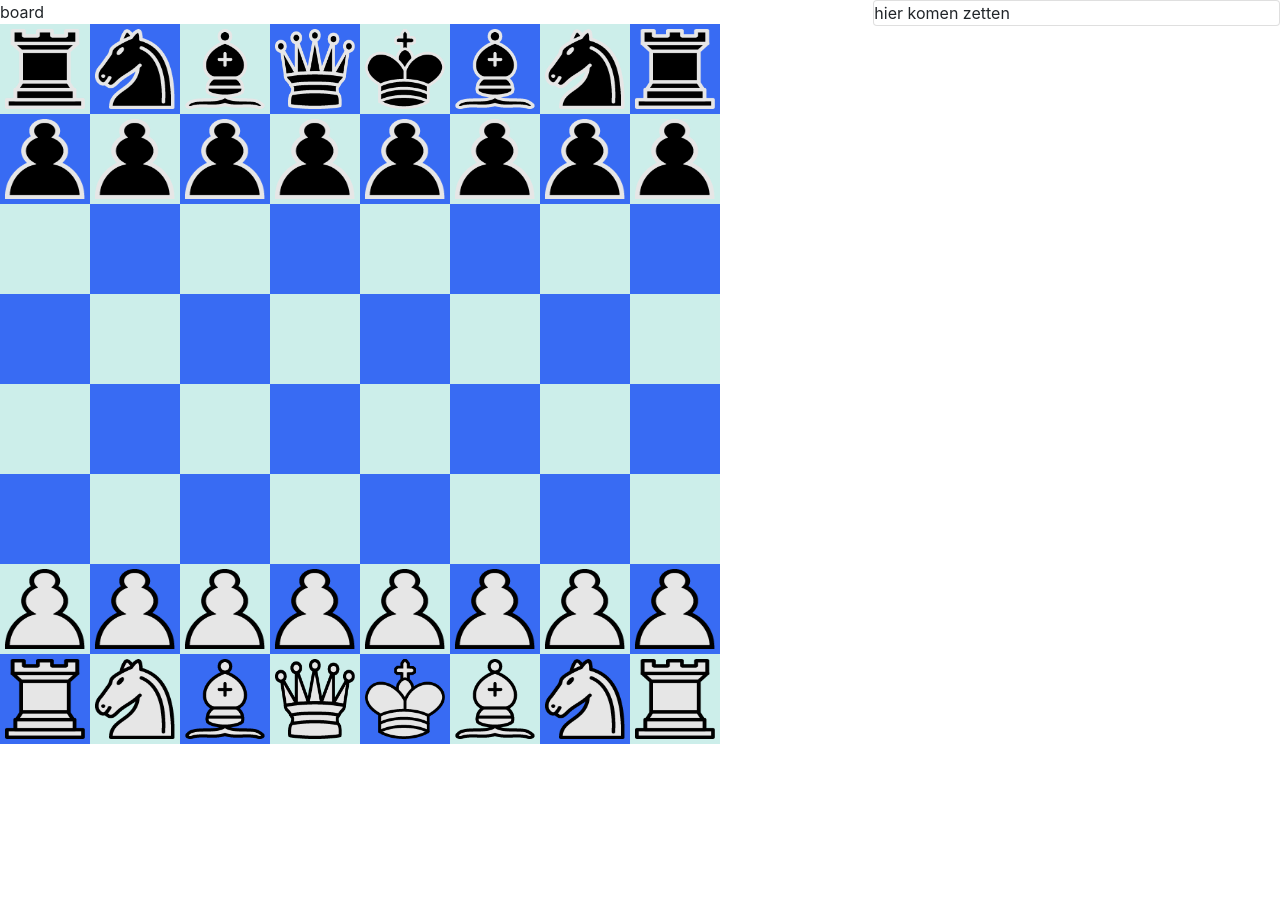
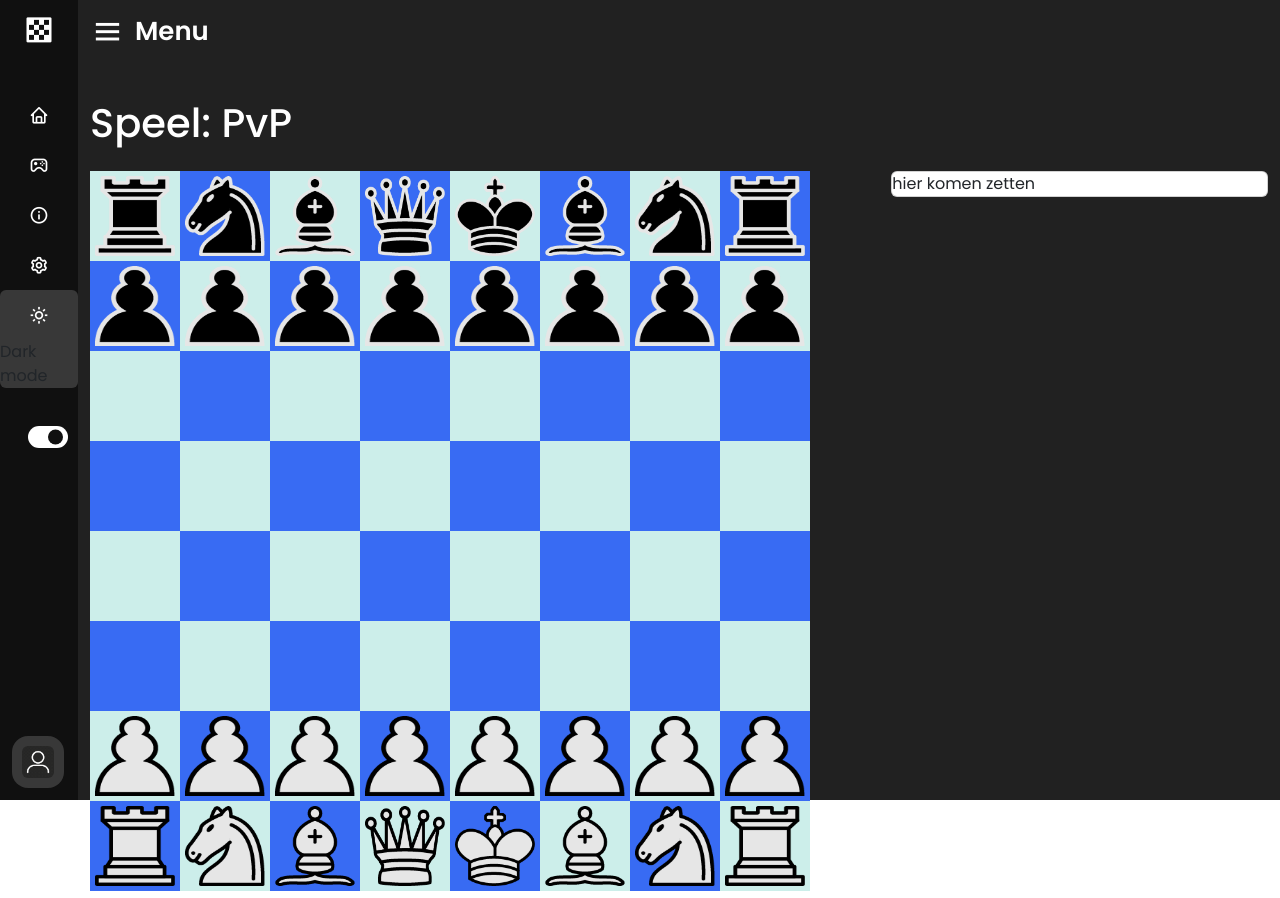
Before and after one commit to wiebe-vandendriessche/schaken, a plain HTML site: page site/chess.html in a window 1280 px wide. Before the commit the page ends 800 px from the top, so only its background shows below. Drawn offline with nearby package versions, Linux system fonts and the light colour scheme.

Commit message:
Sidebar en brakke dark mode

```diff
--- a/site/chess.html
+++ b/site/chess.html
@@ -1,22 +1,145 @@
 <!DOCTYPE html>
-<html lang="en">
+<html lang="nl">
 <head>
     <meta charset="UTF-8">
     <title>Title</title>
-    <link rel="stylesheet" href="https://cdn.jsdelivr.net/npm/bootstrap@4.3.1/dist/css/bootstrap.min.css" integrity="sha384-ggOyR0iXCbMQv3Xipma34MD+dH/1fQ784/j6cY/iJTQUOhcWr7x9JvoRxT2MZw1T" crossorigin="anonymous">
+    <link rel="stylesheet" href="css/navbar.css">
+    <link href='https://unpkg.com/boxicons@2.0.7/css/boxicons.min.css' rel='stylesheet'>
     <script type="module" src="scripts/Show.js"></script>
+    <script type="module" src="scripts/Sidebar.js"></script>
+    <link href="https://cdn.jsdelivr.net/npm/bootstrap@5.3.0-alpha2/dist/css/bootstrap.min.css" rel="stylesheet"
+          integrity="sha384-aFq/bzH65dt+w6FI2ooMVUpc+21e0SRygnTpmBvdBgSdnuTN7QbdgL+OapgHtvPp" crossorigin="anonymous">
 </head>
-<body>
+<body class="dark">
+<container>
+    <div class="column">
+        <div class="sidebar close">
+            <div class="logo-details">
+                <i class='bx bxs-chess'></i>
+                <span class="logo_name">Schaken</span>
+            </div>
+            <ul class="nav-links">
 
-    <div class="row">
-        <div class="col-sm-8">
-            <div>board</div>
-            <canvas id="canvas"></canvas>
+
+                <li>
+                    <a href="#">
+                        <i class='bx bx-home'></i>
+                        <span class="link_name">Home</span>
+                    </a>
+                    <ul class="sub-menu blank">
+                        <li>
+                            <a class="link_name" href="#">Home
+                            </a>
+                        </li>
+                    </ul>
+                </li>
+
+
+                <li>
+                    <div class="icon-link">
+                        <a href="#">
+                            <i class='bx bx-joystick'></i>
+                            <span class="link_name">Spelen</span>
+                        </a>
+                        <i class='bx bxs-chevron-down arrow'></i>
+                    </div>
+                    <ul class="sub-menu">
+                        <li><a class="link_name" href="#">Spelen</a></li>
+                        <li><a href="#">PvP</a></li>
+                        <li><a href="#">PvBot</a></li>
+                        <li><a href="#">Puzzels</a></li>
+                    </ul>
+                </li>
+
+
+                <li>
+                    <div class="icon-link">
+                        <a href="#">
+                            <i class='bx bx-info-circle'></i>
+                            <span class="link_name">Info</span>
+                        </a>
+                        <i class='bx bxs-chevron-down arrow'></i>
+                    </div>
+                    <ul class="sub-menu">
+                        <li><a class="link_name" href="#">Info</a></li>
+                        <li><a href="#">Geschiedenis</a></li>
+                        <li><a href="#">Bekende spelers</a></li>
+                        <li><a href="#">Over ons</a></li>
+                    </ul>
+                </li>
+
+
+                <li>
+                    <a href="#">
+                        <i class='bx bx-cog'></i>
+                        <span class="link_name">Instellingen</span>
+                    </a>
+                    <ul class="sub-menu blank">
+                        <li><a class="link_name" href="#">Instellingen</a></li>
+                    </ul>
+                </li>
+
+
+
+
+                <li class="mode">
+                    <div class="sun-moon">
+                        <i class='bx bx-moon icon moon'></i>
+                        <i class='bx bx-sun icon sun'></i>
+                    </div>
+                    <span class="mode-text text">Dark mode</span>
+
+                    <div class="toggle-switch">
+                        <span class="switch"></span>
+                    </div>
+                </li>
+
+
+
+
+                <li>
+                    <div class="profile-details">
+                        <div class="profile-content">
+                            <img src="picture/profile.jpg" alt="profileImg">
+                        </div>
+                        <div class="name-job">
+                            <div class="profile_name">Gast045154</div>
+                            <div class="job">Profiel</div>
+                        </div>
+                        <i class='bx bx-log-out'></i>
+                    </div>
+                </li>
+
+
+            </ul>
         </div>
-        <div class="col-sm-4">
-            <div class="card">hier komen zetten</div>
-        </div>
+
+
+
+        <section class="home-section">
+            <div class="home-content" class="row">
+                <i class='bx bx-menu'></i>
+                <span class="text">Menu</span>
+            </div>
+            <br>
+            <br>
+            <div class="row">
+                <div class="row">
+                    <h1 class="title-color">Speel: PvP</h1>
+                    <br>
+                    <br>
+                    <br>
+                </div>
+                <div class="col-8">
+                    <canvas id="canvas"></canvas>
+                </div>
+                <div class="col-4">
+                    <div class="card">hier komen zetten</div>
+                </div>
+            </div>
+        </section>
     </div>
+</container>
 
 </body>
 </html>
--- /dev/null
+++ b/site/css/navbar.css
@@ -0,0 +1,354 @@
+@import url('https://fonts.googleapis.com/css2?family=Poppins:wght@300;400;500;600;700&display=swap');
+*{
+    margin: 0;
+    padding: 0;
+    box-sizing: border-box;
+    font-family: 'Poppins', sans-serif;
+}
+
+:root {
+    --body-color: #fff;
+    --sidebar-color: #b2b2b2;
+    --primary-color-light: #cbcaca;
+    --toggle-color: #101010;
+    --text-color: #101010;
+}
+
+body.dark{
+    --body-color: #212121;
+    --sidebar-color: #101010;
+    --primary-color-light: #383838;
+    --toggle-color: #fff;
+    --text-color: #fff;
+}
+
+body{
+    overflow: hidden;
+}
+.sidebar{
+    position: fixed;
+    top: 0;
+    left: 0;
+    height: 100%;
+    width: 260px;
+    background: var(--sidebar-color);
+    z-index: 100;
+    transition: all 0.5s ease;
+}
+.sidebar.close{
+    width: 78px;
+}
+.sidebar .logo-details{
+    height: 60px;
+    width: 100%;
+    display: flex;
+    align-items: center;
+}
+.sidebar .logo-details i{
+    font-size: 30px;
+    color: var(--text-color);
+    height: 50px;
+    min-width: 78px;
+    text-align: center;
+    line-height: 50px;
+}
+.sidebar .logo-details .logo_name{
+    font-size: 22px;
+    color: var(--text-color);
+    font-weight: 600;
+    transition: 0.3s ease;
+    transition-delay: 0.1s;
+}
+.sidebar.close .logo-details .logo_name{
+    transition-delay: 0s;
+    opacity: 0;
+    pointer-events: none;
+}
+.sidebar .nav-links{
+    height: 100%;
+    padding: 30px 0 150px 0;
+    overflow: auto;
+}
+.sidebar.close .nav-links{
+    overflow: visible;
+}
+.sidebar .nav-links::-webkit-scrollbar{
+    display: none;
+}
+.sidebar .nav-links li{
+    position: relative;
+    list-style: none;
+    transition: all 0.4s ease;
+}
+.sidebar .nav-links li:hover{
+    background: var(--primary-color-light);
+}
+.sidebar .nav-links li .icon-link{
+    display: flex;
+    align-items: center;
+    justify-content: space-between;
+}
+.sidebar.close .nav-links li .icon-link{
+    display: block
+}
+.sidebar .nav-links li i{
+    height: 50px;
+    min-width: 78px;
+    text-align: center;
+    line-height: 50px;
+    color: var(--text-color);
+    font-size: 20px;
+    cursor: pointer;
+    transition: all 0.3s ease;
+}
+.sidebar .nav-links li.showMenu i.arrow{
+    transform: rotate(-180deg);
+}
+.sidebar.close .nav-links i.arrow{
+    display: none;
+}
+.sidebar .nav-links li a{
+    display: flex;
+    align-items: center;
+    text-decoration: none;
+}
+.sidebar .nav-links li a .link_name{
+    font-size: 18px;
+    font-weight: 400;
+    color: var(--text-color);
+    transition: all 0.4s ease;
+}
+.sidebar.close .nav-links li a .link_name{
+    opacity: 0;
+    pointer-events: none;
+}
+.sidebar .nav-links li .sub-menu{
+    padding: 6px 6px 14px 80px;
+    margin-top: -10px;
+    background: var(--primary-color-light);
+    display: none;
+}
+.sidebar .nav-links li.showMenu .sub-menu{
+    display: block;
+}
+.sidebar .nav-links li .sub-menu a{
+    color: var(--text-color);
+    font-size: 15px;
+    padding: 5px 0;
+    white-space: nowrap;
+    opacity: 0.6;
+    transition: all 0.3s ease;
+}
+.sidebar .nav-links li .sub-menu a:hover{
+    opacity: 1;
+}
+.sidebar.close .nav-links li .sub-menu{
+    position: absolute;
+    left: 100%;
+    top: -10px;
+    margin-top: 0;
+    padding: 10px 20px;
+    border-radius: 0 6px 6px 0;
+    opacity: 0;
+    display: block;
+    pointer-events: none;
+    transition: 0s;
+}
+.sidebar.close .nav-links li:hover .sub-menu{
+    top: 0;
+    opacity: 1;
+    pointer-events: auto;
+    transition: all 0.4s ease;
+}
+.sidebar .nav-links li .sub-menu .link_name{
+    display: none;
+}
+.sidebar.close .nav-links li .sub-menu .link_name{
+    font-size: 18px;
+    opacity: 1;
+    display: block;
+}
+.sidebar .nav-links li .sub-menu.blank{
+    opacity: 1;
+    pointer-events: auto;
+    padding: 3px 20px 6px 16px;
+    opacity: 0;
+    pointer-events: none;
+}
+.sidebar .nav-links li:hover .sub-menu.blank{
+    top: 50%;
+    transform: translateY(-50%);
+}
+.sidebar .profile-details{
+    position: fixed;
+    bottom: 0;
+    width: 260px;
+    display: flex;
+    align-items: center;
+    justify-content: space-between;
+    background: var(--primary-color-light);
+    padding: 12px 0;
+    transition: all 0.5s ease;
+}
+.sidebar.close .profile-details{
+    background: none;
+}
+.sidebar.close .profile-details{
+    width: 78px;
+}
+.sidebar .profile-details .profile-content{
+    display: flex;
+    align-items: center;
+}
+.sidebar .profile-details img{
+    height: 52px;
+    width: 52px;
+    object-fit: cover;
+    border-radius: 16px;
+    margin: 0 14px 0 12px;
+    background: var(--primary-color-light);
+    transition: all 0.5s ease;
+}
+.sidebar.close .profile-details img{
+    padding: 10px;
+}
+.sidebar .profile-details .profile_name,
+.sidebar .profile-details .job{
+    color: var(--text-color);
+    font-size: 18px;
+    font-weight: 500;
+    white-space: nowrap;
+}
+.sidebar.close .profile-details i,
+.sidebar.close .profile-details .profile_name,
+.sidebar.close .profile-details .job{
+    display: none;
+}
+.sidebar .profile-details .job{
+    font-size: 12px;
+}
+.home-section{
+    position: relative;
+    background: var(--body-color);
+    height: 100vh;
+    left: 260px;
+    width: calc(100% - 260px);
+    transition: all 0.5s ease;
+    padding: 12px;
+}
+.sidebar.close ~ .home-section{
+    left: 78px;
+    width: calc(100% - 78px);
+}
+.home-content{
+    display: flex;
+    align-items: center;
+    flex-wrap: wrap;
+}
+.home-section .home-content .bx-menu,
+.home-section .home-content .text
+{
+    color: var(--text-color);
+    font-size: 35px;
+}
+
+.title-color{
+    color: var(--text-color);
+}
+
+.home-section .home-content .bx-menu{
+    cursor: pointer;
+    margin-right: 10px;
+}
+.home-section .home-content .text{
+    font-size: 26px;
+    font-weight: 600;
+}
+
+@media screen and (max-width: 400px){
+    .sidebar{
+        width: 240px;
+    }
+    .sidebar.close{
+        width: 78px;
+    }
+    .sidebar .profile-details{
+        width: 240px;
+    }
+    .sidebar.close .profile-details{
+        background: none;
+    }
+    .sidebar.close .profile-details{
+        width: 78px;
+    }
+    .home-section{
+        left: 240px;
+        width: calc(100% - 240px);
+    }
+    .sidebar.close ~ .home-section{
+        left: 78px;
+        width: calc(100% - 78px);
+    }
+}
+
+.mode{
+    border-radius: 6px;
+    background-color: var(--primary-color-light);
+    position: relative;
+    transition: all 0.3s ease;
+}
+
+.mode .sun-moon{
+    height: 50px;
+    width: 60px;
+}
+
+.mode .sun-moon i{
+    position: absolute;
+}
+.mode .sun-moon i.sun{
+    opacity: 0;
+}
+body.dark .mode .sun-moon i.sun{
+    opacity: 1;
+}
+body.dark .mode .sun-moon i.moon{
+    opacity: 0;
+}
+
+.toggle-switch{
+    position: absolute;
+    right: 0;
+    height: 100%;
+    min-width: 60px;
+    display: flex;
+    align-items: center;
+    justify-content: center;
+    border-radius: 6px;
+    cursor: pointer;
+}
+.toggle-switch .switch{
+    position: relative;
+    height: 22px;
+    width: 40px;
+    border-radius: 25px;
+    background-color: var(--toggle-color);
+    transition: all 0.3s ease;
+}
+
+.switch::before{
+    content: '';
+    position: absolute;
+    height: 15px;
+    width: 15px;
+    border-radius: 50%;
+    top: 50%;
+    left: 5px;
+    transform: translateY(-50%);
+    background-color: var(--sidebar-color);
+    transition: all 0.3s ease;
+}
+
+body.dark .switch::before{
+    left: 20px;
+}
--- /dev/null
+++ b/site/scripts/Sidebar.js
@@ -0,0 +1,34 @@
+
+
+//inklappen submenu
+let arrow = document.querySelectorAll(".arrow");
+for (var i = 0; i < arrow.length; i++) {
+    arrow[i].addEventListener("click", (e)=>{
+        let arrowParent = e.target.parentElement.parentElement;//selecting main parent of arrow
+        arrowParent.classList.toggle("showMenu");
+    });
+}
+
+//inklappen sidebar
+let sidebar = document.querySelector(".sidebar");
+let sidebarBtn = document.querySelector(".bx-menu");
+console.log(sidebarBtn);
+sidebarBtn.addEventListener("click", ()=>{
+    sidebar.classList.toggle("close");
+});
+
+//darkmode
+const body = document.querySelector('body'),
+    modeSwitch = body.querySelector(".toggle-switch"),
+    modeText = body.querySelector(".mode-text");
+
+modeSwitch.addEventListener("click" , () =>{
+    body.classList.toggle("dark");
+
+    if(body.classList.contains("dark")){
+        modeText.innerText = "Light mode";
+    }else{
+        modeText.innerText = "Dark mode";
+
+    }
+});
```
Also changed, not shown: site/picture/profile.jpg (added).
